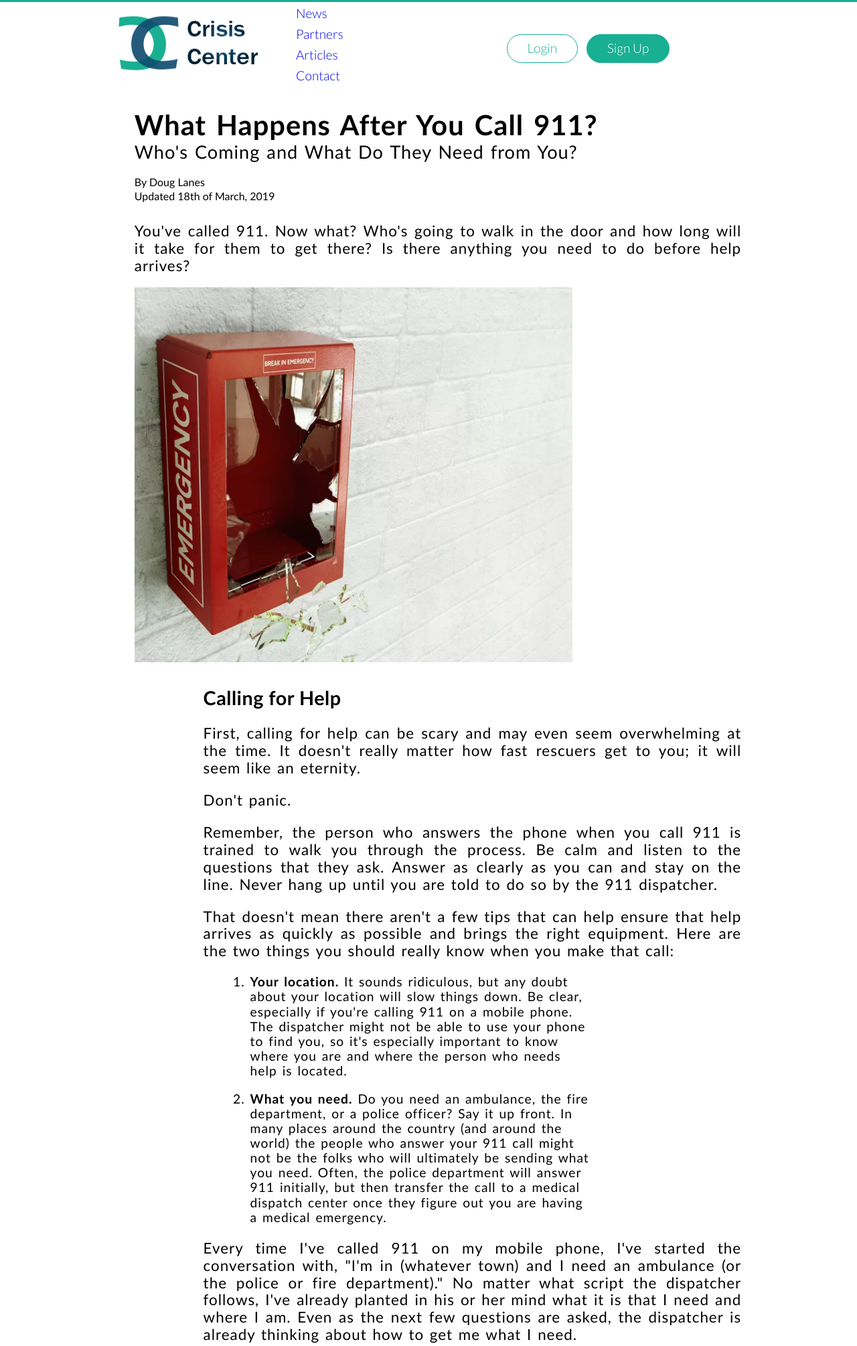
After one commit to AlexandruSte/CrisisContainmentService, a PHP site: page /views/article_911call.html in a window 1280 px wide. The commit adds this page. Shown: the top 2010 px of the page at 67% size. Run offline with PHP 8.4, Linux system fonts and the light colour scheme.

Commit message:
New Article added
Article about 911 calls

```diff
--- a/style/article.css
+++ b/style/article.css
@@ -1,6 +1,6 @@
 h1 {
     color: #000;
-    font-size: 240%;
+    font-size: 260%;
     word-spacing: 4px;
     letter-spacing: 1px;
 }
@@ -30,6 +30,7 @@ p{
     width: 73%;
     margin: 0 auto;
     margin-bottom: 5%;
+    font-family: calibri;
 }
 
 article > * {
@@ -77,5 +78,10 @@ ol > li {
 }
 
 ol{
-    width: 82%;
+    width: 72%;
 }
+
+article > p{
+    margin-top: 0;
+    margin-bottom: 20px;
+}
--- a/style/news.css
+++ b/style/news.css
@@ -10,6 +10,7 @@ article{
 
 h2{
     margin-top: 10%;
+    font-size: 160%;
 }
 
 .horizontal_container > article > .sources {
@@ -43,7 +44,7 @@ h2{
 
 .horizontal_container > article > p {
     margin-top: 50px;
-    font-size: 120%;
+    font-size: 110%;
     line-height: 30px;
 }
 
--- /dev/null
+++ b/views/article_911call.html
@@ -0,0 +1,97 @@
+<!DOCTYPE html>
+<html lang="en">
+
+<head>
+    <meta charset="UTF-8">
+    <title>After You Call 911 | Crisis Center</title>
+    <link rel="stylesheet" href="../style/global.css">
+    <link rel="stylesheet" href="../style/global_1300.css">
+    <link rel="stylesheet" href="../style/global_930.css">
+    <link rel="stylesheet" href="../style/article.css">
+    <link href='http://fonts.googleapis.com/css?family=Lato:100,300,400,300italic' rel='stylesheet' type='text/css'>
+</head>
+
+<body>
+
+    <!-- Header and nav should be on all pages-->
+    <div class="above-header"></div>
+
+    <header>
+        <a id="logo-link" href="../views/index.html"> <img id="logo" src="../style/img/logo/logo-250-nobackground.png" alt="Logo" /> </a>
+
+        <nav>
+            <a href="../views/news.html">News</a>
+            <a href="../views/partners.html">Partners</a>
+            <a href="../views/articles.html">Articles</a>
+            <a href="../views/contact.html">Contact</a>
+        </nav>
+
+        <div class="user-info">
+            <a class="btn btn-ghost" href="../views/login.html">Login</a>
+            <a class="btn btn-full" href="../views/sign_up.html">Sign Up</a>
+        </div>
+    </header>
+
+    <article class="article-container">
+        <h1 class="article-title">What Happens After You Call 911?</h1>
+        <p style="font-size: 170%;">Who's Coming and What Do They Need from You?</p>
+        <span class="author-date">By Doug Lanes</span>
+        <span class="author-date" style="margin-bottom: 3%;">Updated 18th of March, 2019</span>
+        <p>You've called 911. Now what? Who's going to walk in the door and how long will it take for them to get there? Is there anything you need to do before help arrives?</p>
+        <img src="../style/img/911art.jpg" id="cpr" alt="CPR exemple">
+        <div class="article-data">
+            <div class="article-information">
+                <h2>Calling for Help</h2>
+                <p>First, calling for help can be scary and may even seem overwhelming at the time. It doesn't really matter how fast rescuers get to you; it will seem like an eternity.</p>
+
+                <p>Don't panic.</p>
+
+                <p>Remember, the person who answers the phone when you call 911 is trained to walk you through the process. Be calm and listen to the questions that they ask. Answer as clearly as you can and stay on the line. Never hang up until you are told to do so by the 911 dispatcher.</p>
+
+                <p>That doesn't mean there aren't a few tips that can help ensure that help arrives as quickly as possible and brings the right equipment. Here are the two things you should really know when you make that call:</p>
+
+                <ol>
+                    <li><strong>Your location.</strong> It sounds ridiculous, but any doubt about your location will slow things down. Be clear, especially if you're calling 911 on a mobile phone. The dispatcher might not be able to use your phone to find you, so it's especially important to know where you are and where the person who needs help is located.</li>
+                    <li><strong>What you need.</strong> Do you need an ambulance, the fire department, or a police officer? Say it up front. In many places around the country (and around the world) the people who answer your 911 call might not be the folks who will ultimately be sending what you need. Often, the police department will answer 911 initially, but then transfer the call to a medical dispatch center once they figure out you are having a medical emergency.</li>
+                </ol>
+
+                <p>Every time I've called 911 on my mobile phone, I've started the conversation with, "I'm in (whatever town) and I need an ambulance (or the police or fire department)." No matter what script the dispatcher follows, I've already planted in his or her mind what it is that I need and where I am. Even as the next few questions are asked, the dispatcher is already thinking about how to get me what I need.</p>
+
+                <h2>An Ambulance Is on the Way... and Who Else?</h2>
+
+                <p>As soon as it is clear to the dispatcher what type of emergency you are having and where you are located, he or she will start the crews rolling. Let's start by taking a look at 911 calls for medical emergencies.</p>
+                <p>Most of the time, the ambulance isn't going to come without some help. There are usually two caregivers on an ambulance. Often, it's a paramedic and an EMT. On the way to the hospital, one is going to drive while the other provides medical care in the back. In dire situations, especially on the top floor of a four-story building or when multiple people are needed to provide care (such as performing CPR), the ambulance will be joined by some other form of first responders.</p>
+                <p>That extra help for the ambulance crew comes in many forms depending on where you live. In most places, the first responders are firefighters in a fire engine, but it can also be a lone paramedic in an SUV or a police officer in a patrol car. In some parts of the country, it might be a whole slew of volunteer firefighters in their own personal pickup trucks arriving well ahead of the ambulance.</p>
+                <p>Is there something the responders need to know to find you once they get to your address? Is your home clearly marked? Are you able to describe that weird side driveway to your apartment complex? These are things you should know so you can tell the dispatcher while crews are on their way to your home. Write them down. Ask your neighbors if they've had trouble getting help and ask them what the pitfalls were.</p>
+                <p>In some cases, an ambulance all by itself is enough to take care of your medical issue. Indeed, maybe the ambulance doesn't even need to turn on the lights and siren. Regardless whether your medical condition is deemed an emergency where flashing lights and a wailing siren are necessary or not, there are a few things you can do while waiting for the ambulance to make the whole process smoother.</p>
+
+                <h2>What to Do While Waiting</h2>
+                <p>Follow any instructions the 911 dispatcher has for you. Remember not to hang up. The ambulance can be on the way long before the dispatcher is finished asking you questions or giving you instructions.</p>
+                <p>Before the first firefighter or paramedic walks in your door, make sure you have everything you need. Gather your medical information. Do you have any chronic illnesses, especially related to your heart, lungs, brain, or blood pressure? Do you take medications? Do you have any allergies to medications?</p>
+                <p>Write all of this down... today. Don't wait until you have to call an ambulance to get ready. Put all of this information on one page of paper so you can quickly provide your medical history to the caregivers who arrive.</p>
+                <p>Do you have pets? If they will try to attack the paramedics or try to escape when the front door is opened, lock them up if you can. If you can't secure them, tell the dispatcher before the emergency crews arrive. Dealing with a chaotic pet can distract the paramedics from your medical care or put extra stress on you.</p>
+
+                <h2>What Happens When They Get There?</h2>
+                <p>As soon as the paramedics or the firefighters walk in, they're going to take stock of the situation. They'll do it very quickly; you might not even notice it. They'll look around and note the conditions of your home. They'll look at your skin to see if you're flushed or pale. They'll notice whether your skin is dry or sweaty.</p>
+                <p>Before they ask the first question or set their equipment down next to you, they'll know if you're dangerously sick or if they have a few minutes to assess you some more. Regardless, you are in good hands now.</p>
+                <p>When it's time to put you in the ambulance and take you to the emergency department, the decision of where to take you will be made through a combination of asking your preference and taking advantage of the strengths of each hospital. If you're having a heart attack, for example, it makes sense to take you to a hospital with the ability to perform heart catheterization. The paramedics might even have protocols that dictate where they must go. Express your preferences, then work with them to figure out what's best.</p>
+
+                <h2>When the Emergency Is Not Medical</h2>
+                <p>Medical emergencies are only one kind of 911 call. Police and firefighters respond to plenty of other types of calls for help. How you behave in those situations depends entirely on what it is. There are too many different examples to go through every possibility here, but you can plan for a couple of common emergencies.</p>
+                <p>Active shooter emergencies are violent attacks usually carried out by lone gunmen against unarmed groups of people in a public location. The way to respond to these incidents is to run if you can, hide if you can't, and fight if you have no other choice. Call 911 when you get the chance, but get yourself to safety first.</p>
+                <p>Fires can build much faster than you might realize. Even a small fire will grow to engulf an entire room in under two minutes. Get out of the building before you call 911. It could seem as if you have time, but you don't.</p>
+                <p>Plenty of other emergencies are worthy of a call to 911. In every case, follow the instructions of the 911 dispatcher. They are your lifeline.</p>
+            </div>
+        </div>
+    </article>
+
+    <footer>
+        <ul class="footer-nav">
+            <li>Email: crisiscenter@contact.com </li>
+            <li>Telephone: +407999999</li>
+            <li>Address: General Barthelot Street, Iasi, Romania</li>
+        </ul>
+    </footer>
+</body>
+
+</html>
```
Also changed, not shown: style/img/911art.jpg (added).
